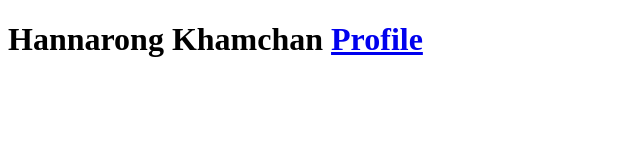
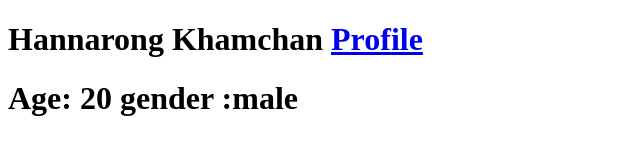
Before and after one commit to saran1185/Lab003, a plain HTML site: page profile.html in a window 1280 px wide. Shown: the whole page, without its empty margins (0-640 px from the left). Drawn offline with Linux system fonts and the light colour scheme.

Commit message:
committed my details.

```diff
--- a/profile.html
+++ b/profile.html
@@ -10,5 +10,9 @@
         Hannarong Khamchan
         <a href="index.html">Profile</a>
     </h1>
+    <h1>
+        Age: 20
+        gender :male
+    </h1>
 </body>
 </html>
```
